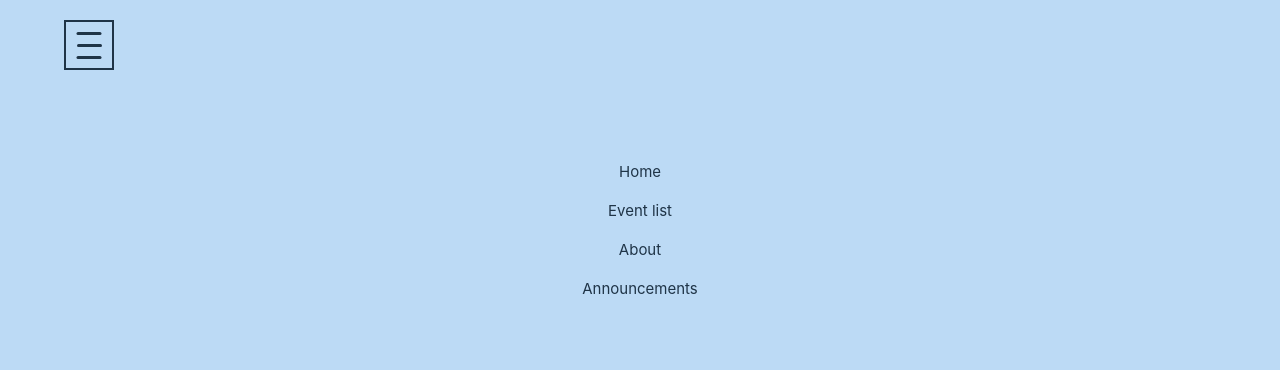
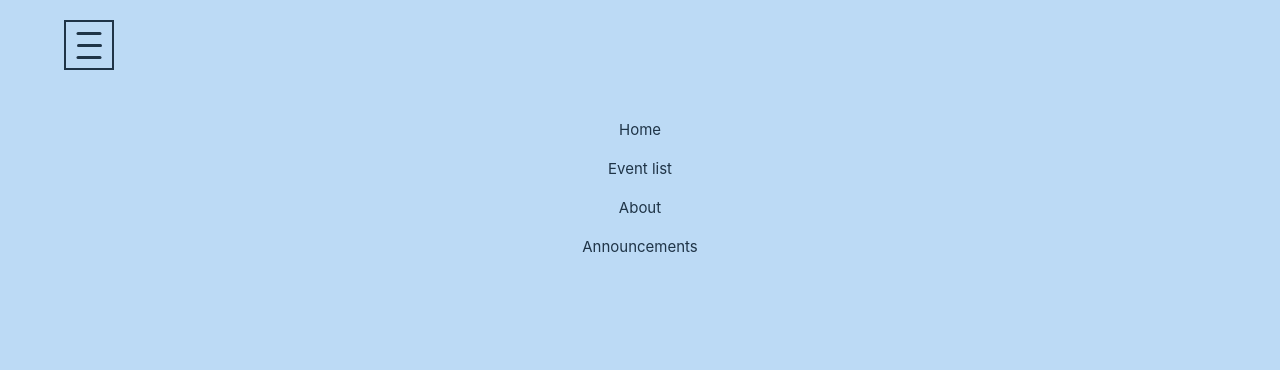
Before and after one commit to MaadhavBhatt/ThisDay.com, a website: page src/index.html in a window 1280 px wide. Shown: the top 387 px of the page. Drawn offline with nearby package versions, Linux system fonts and the light colour scheme; files that its build step writes are made by us from their sources.

Commit message:
Remove unnecessary flex and list-style

```diff
--- a/src/sass/components/_nav.scss
+++ b/src/sass/components/_nav.scss
@@ -3,10 +3,6 @@
 
 nav,
 .nav {
-  display: flex;
-  flex-direction: column;
-  justify-content: center;
-
   min-height: 35vh;
   padding-block: 2rem;
 
@@ -20,7 +16,6 @@ nav,
     padding: 0.5em;
 
     font-size: 1.5rem;
-    list-style: none;
     line-height: map.get(base.$leading, 'high');
 
     cursor: pointer;
```
